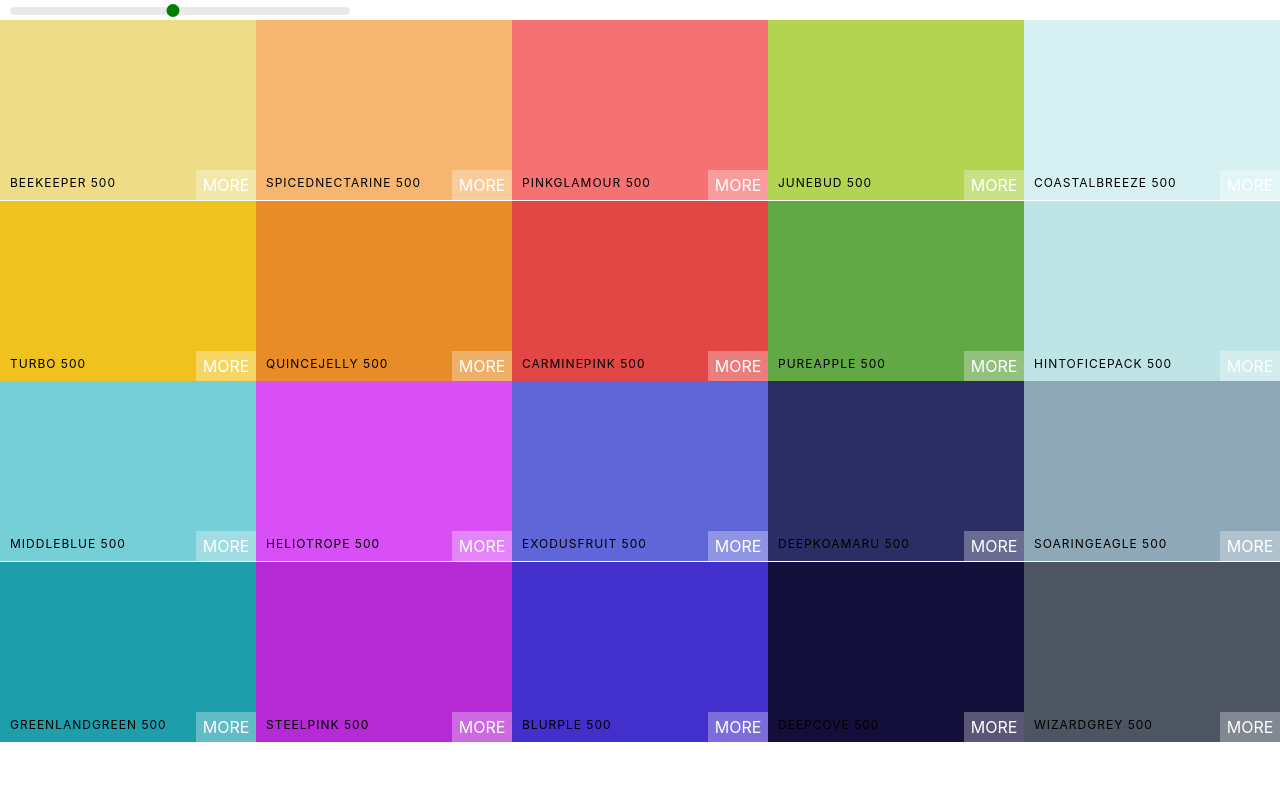
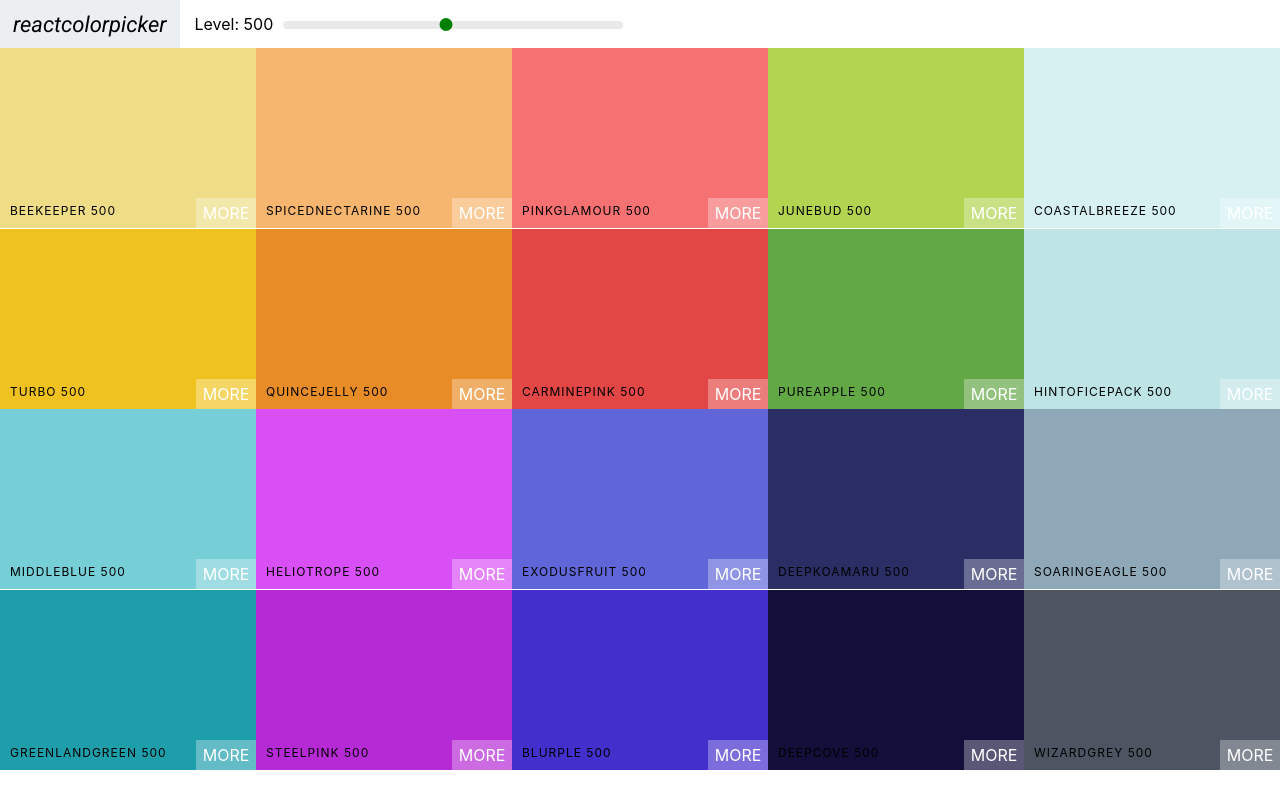
Before and after one commit to hadi2000naamani/color-project, a React (Create React App) app: page / in a window 1280 px wide. Built offline with nearby package versions, Linux system fonts and the light colour scheme.

Commit message:
Add Navbar and Font

```diff
--- /dev/null
+++ b/src/Navbar.css
@@ -0,0 +1,51 @@
+@import url('https://fonts.googleapis.com/css2?family=Roboto:ital@1&display=swap');
+.Navbar{
+    display: flex;
+    align-items: center;
+    justify-content: flex-start;
+    height: 6vh;
+}
+
+.logo{
+    margin-right: 15px;
+    padding: 0 13px;
+    font-size: 22px;
+    background-color: #eceff1;
+    font-family: Roboto;
+    height: 100%;
+    display: flex;
+    align-items: center;
+}
+
+.logo a{
+    text-decoration: none;
+    color: black;
+}
+
+.slider {
+    width: 340px;
+    margin: 0 10px;
+    display: inline-block;
+}
+
+.rc-slider-track {
+    background-color: transparent;
+}
+
+.rc-slider-rail {
+    height: 8px;
+}
+
+.rc-slider-handle,
+.rc-slider-handle:active,
+.rc-slider-handle:focus,
+.rc-slider-handle:hover {
+    background-color: green;
+    outline: none;
+    border: 2px solid green;
+    box-shadow: none;
+    width: 13px;
+    height: 13px;
+    margin-left: -7px;
+    margin-top: -3px;
+}
--- /dev/null
+++ b/src/Navbar.js
@@ -0,0 +1,23 @@
+import React, { Component } from 'react'
+import Slider from 'rc-slider';
+import 'rc-slider/assets/index.css';
+import './Navbar.css';
+
+export default class Navbar extends Component {
+    render() {
+        const {level, changeLevel} = this.props;
+        return (
+            <header className="Navbar">
+                <div className='logo'>
+                    <a href='#'>reactcolorpicker</a>
+                </div>
+                <div className="slider-container">
+                    <span>Level: {level}</span>
+                    <div className="slider">
+                        <Slider defaultValue={level} min={100} max={900} step={100} onAfterChange={changeLevel} />
+                    </div>
+                </div>
+            </header>
+        );
+    }
+}
--- a/src/Palette.css
+++ b/src/Palette.css
@@ -5,31 +5,3 @@
 .Palette-colors {
     height: 90%;
 }
-
-.slider {
-    width: 340px;
-    margin: 0 10px;
-    display: inline-block;
-}
-
-.rc-slider-track {
-    background-color: transparent;
-}
-
-.rc-slider-rail {
-    height: 8px;
-}
-
-.rc-slider-handle,
-.rc-slider-handle:active,
-.rc-slider-handle:focus,
-.rc-slider-handle:hover {
-    background-color: green;
-    outline: none;
-    border: 2px solid green;
-    box-shadow: none;
-    width: 13px;
-    height: 13px;
-    margin-left: -7px;
-    margin-top: -3px;
-}
--- a/src/Palette.js
+++ b/src/Palette.js
@@ -1,8 +1,8 @@
 import React, { Component } from 'react'
 import ColorBox from "./ColorBox"
-import 'rc-slider/assets/index.css';
 import "./Palette.css";
-import Slider from 'rc-slider';
+import Navbar from "./Navbar";
+
 
 
 export default class Palette extends Component {
@@ -21,9 +21,7 @@
         ));
         return (
             <div className="Palette">
-                <div className="slider">
-                    <Slider defaultValue={level} min={100} max={900} step={100} onAfterChange={this.changeLevel} />
-                </div>
+                <Navbar level={level} changeLevel={this.changeLevel}/>
                 <div className="Palette-colors">
                     {colorBoxes}
                 </div>
```
